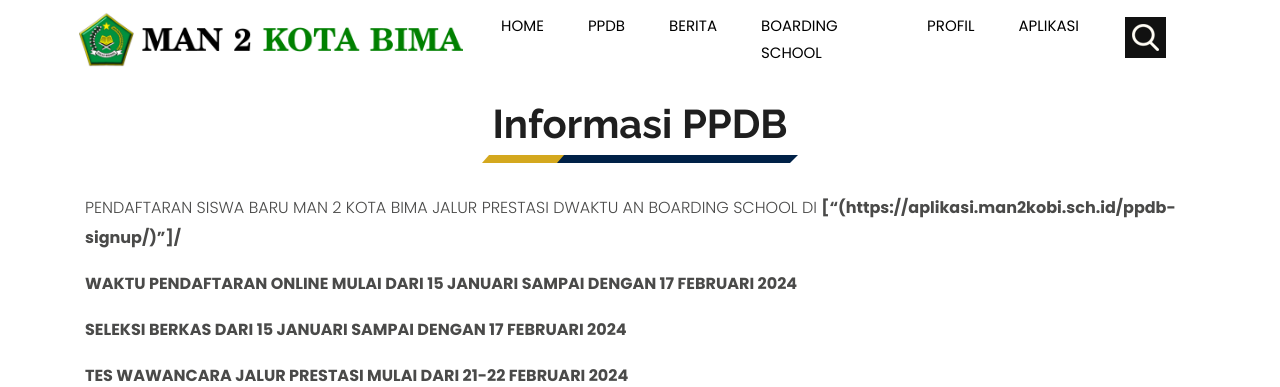
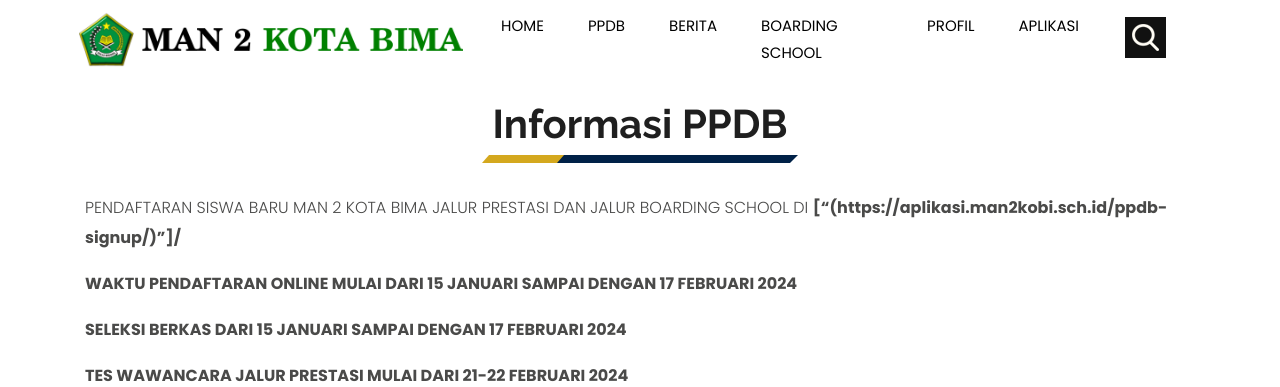
Before and after one commit to yokowasis/website-man2kobi.sch.id, a Jekyll site: the page built from pages/ppdb.md, in a window 1280 px wide. Shown: the top 387 px of the page. Built offline with Jekyll 4.4.1, drawn with Linux system fonts in a browser that asks for light colours.

Commit message:
Update ppdb.md

```diff
--- a/pages/ppdb.md
+++ b/pages/ppdb.md
@@ -4,7 +4,7 @@ layout: default
 
 # Informasi PPDB
 
-PENDAFTARAN SISWA BARU MAN 2 KOTA BIMA JALUR PRESTASI DWAKTU AN BOARDING SCHOOL DI **\["(https://aplikasi.man2kobi.sch.id/ppdb-signup/)"]/**
+PENDAFTARAN SISWA BARU MAN 2 KOTA BIMA JALUR PRESTASI DAN JALUR BOARDING SCHOOL DI **\["(https://aplikasi.man2kobi.sch.id/ppdb-signup/)"]/**
 
 **WAKTU PENDAFTARAN ONLINE MULAI DARI 15 JANUARI SAMPAI DENGAN 17 FEBRUARI 2024**
 
```
